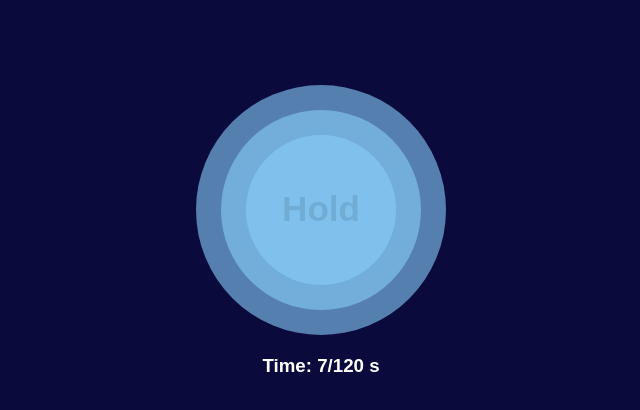
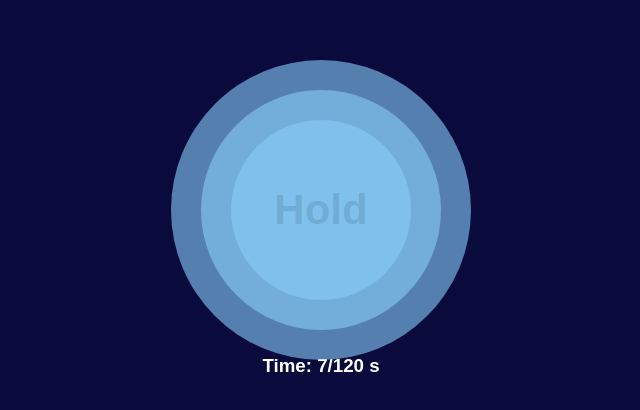
Before and after one commit to cri-rondoni/activities-webapp, a React (Vite) app: page /breath in a window 1280 px wide. Shown: the part 160-570 px from the top of the page, without its empty margins (319-959 px from the left). Built offline with nearby package versions, Linux system fonts and the light colour scheme.

Commit message:
Modifico animazione cerchi Breath

```diff
--- a/src/components/Breath.jsx
+++ b/src/components/Breath.jsx
@@ -3,7 +3,7 @@ import React, { useEffect, useState } from "react";
 export default function Breath() {
   const DURATION = 120; // secondi (2 minuti)
   const [seconds, setSeconds] = useState(0);
-  const [phase, setPhase] = useState("inhale"); // inhale | hold | exhale | hold
+  const [phase, setPhase] = useState("inhale"); // inhale | hold1 | exhale | hold2
   const [done, setDone] = useState(false);
 
   // URL del server ROS Flask
@@ -11,9 +11,9 @@ export default function Breath() {
   // per test: const ROBOT_URL = "http://localhost:5000/activity_done";
 
   const phases = ["inhale", "hold1", "exhale", "hold2"];
-  const phaseDuration = 4000; // 4 secondi per ogni fase
+  const phaseDuration = 4000; // 4 secondi
 
-  // Timer principale
+  // Timer principale → durata complessiva attività
   useEffect(() => {
     if (done) return;
     if (seconds < DURATION) {
@@ -51,16 +51,33 @@ export default function Breath() {
     }
   };
 
-  // Calcola scala in base alla fase
+  // Scala dei cerchi in base alla fase
   const getScale = (phase) => {
     switch (phase) {
-      case "inhale": return 1.5;
-      case "exhale": return 1.0;
-      default: return 1.25; // hold
+      case "inhale":
+        return 1.5; // cresce
+      case "exhale":
+        return 1.0; // torna piccolo
+      default:
+        return 1.5; // hold mantiene il valore
     }
   };
 
   const scale = getScale(phase);
+
+  // Transizione solo in inhale/exhale
+  const getStyle = (phase, scale) => {
+    if (phase.includes("hold")) {
+      return {
+        transform: `scale(${scale})`,
+        transition: "none", // fermo
+      };
+    }
+    return {
+      transform: `scale(${scale})`,
+      transition: "transform 4s ease-in-out", // animazione
+    };
+  };
 
   return (
     <div
@@ -93,22 +110,21 @@ export default function Breath() {
                   height: `${200 - i * 40}px`,
                   borderRadius: "50%",
                   backgroundColor: "rgba(135,206,250,0.6)",
-                  transform: `scale(${scale})`,
-                  transition: "transform 4s ease-in-out",
                   display: "flex",
                   justifyContent: "center",
                   alignItems: "center",
-                  fontSize: i === 0 ? "28px" : "0px", // solo il cerchio centrale ha il testo
+                  fontSize: i === 0 ? "28px" : "0px", // solo cerchio centrale mostra testo
                   fontWeight: "bold",
                   color: "#001",
+                  ...getStyle(phase, scale), // 👈 applico stile dinamico
                 }}
               >
                 {i === 0 &&
                   (phase === "inhale"
                     ? "Inhale"
-                    : phase.includes("hold")
-                    ? "Hold"
-                    : "Exhale")}
+                    : phase === "exhale"
+                    ? "Exhale"
+                    : "Hold")}
               </div>
             ))}
           </div>
```
